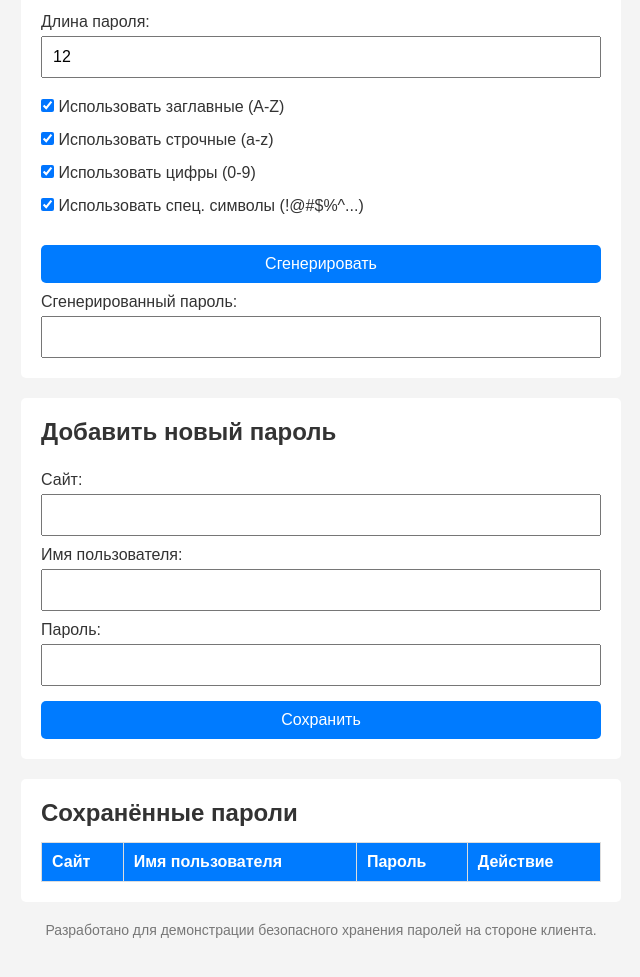
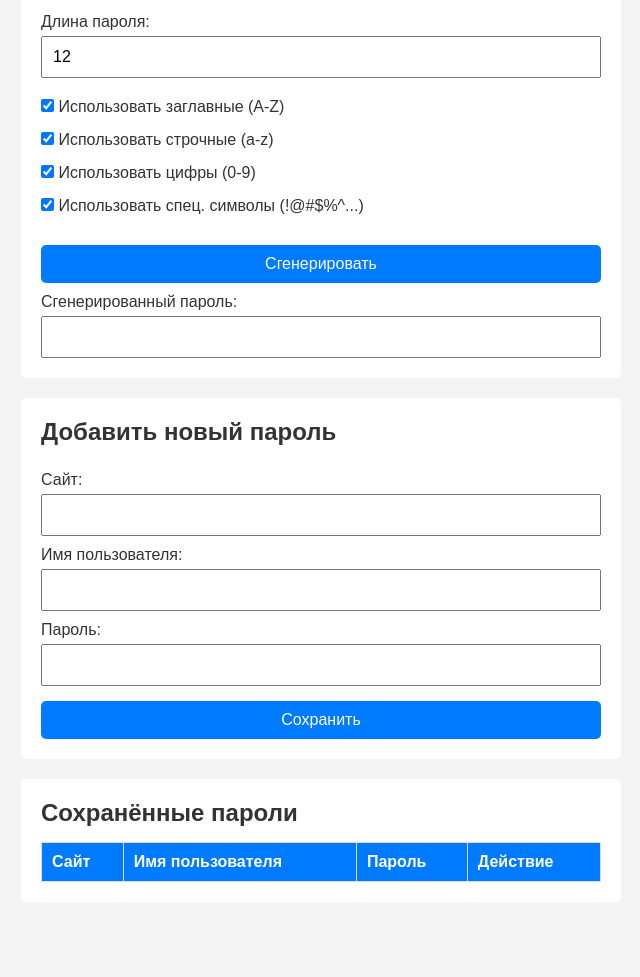
Before and after one commit to SHILIcreators/SHILIpasswordgenerator, a plain HTML site: page index.html in a window 1280 px wide. Shown: the part 137-1114 px from the top of the page, without its empty margins (319-959 px from the left). After the commit the page ends 1079 px from the top, so only its background shows below. Drawn offline with Linux system fonts and the light colour scheme.

Commit message:
Update index.html

```diff
--- a/index.html
+++ b/index.html
@@ -82,7 +82,7 @@
   </main>
 
   <footer>
-    <p>Разработано для демонстрации безопасного хранения паролей на стороне клиента.</p>
+    <p></p>
   </footer>
 
   <script src="script.js"></script>
```
